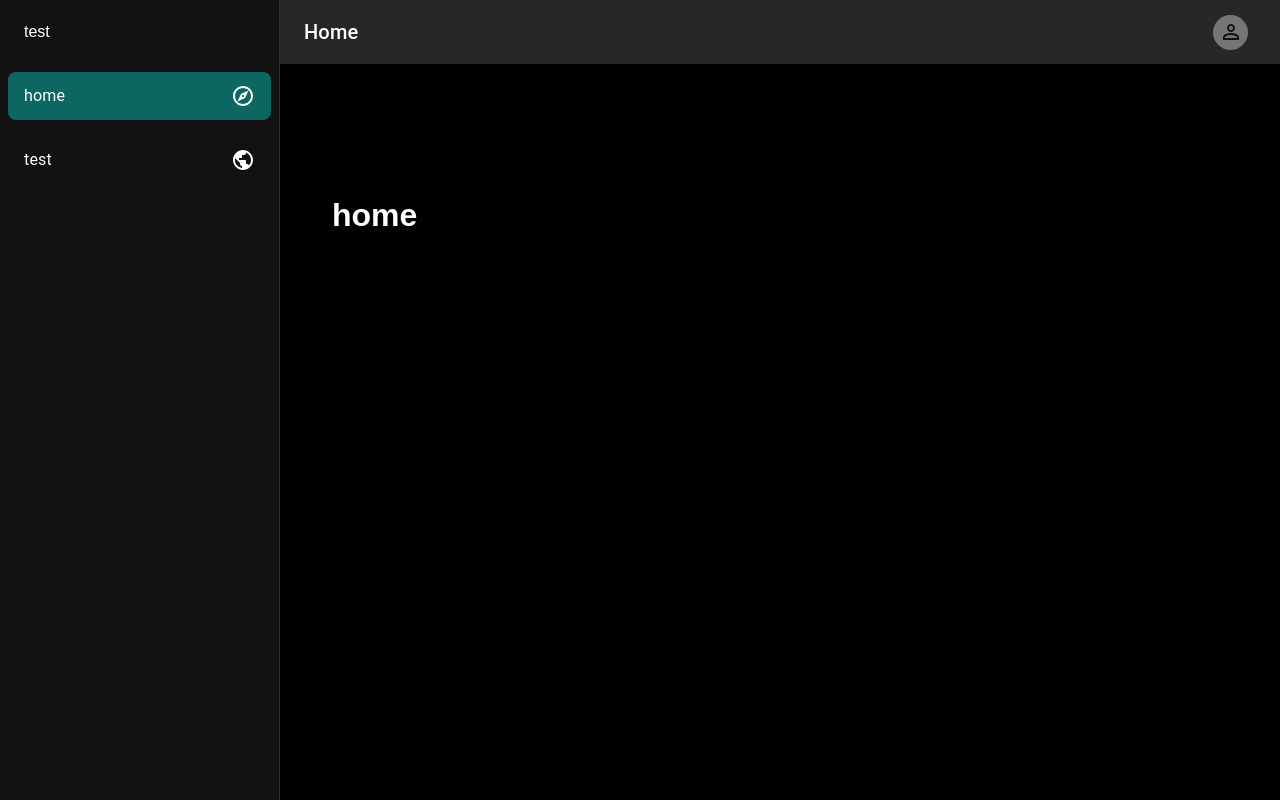
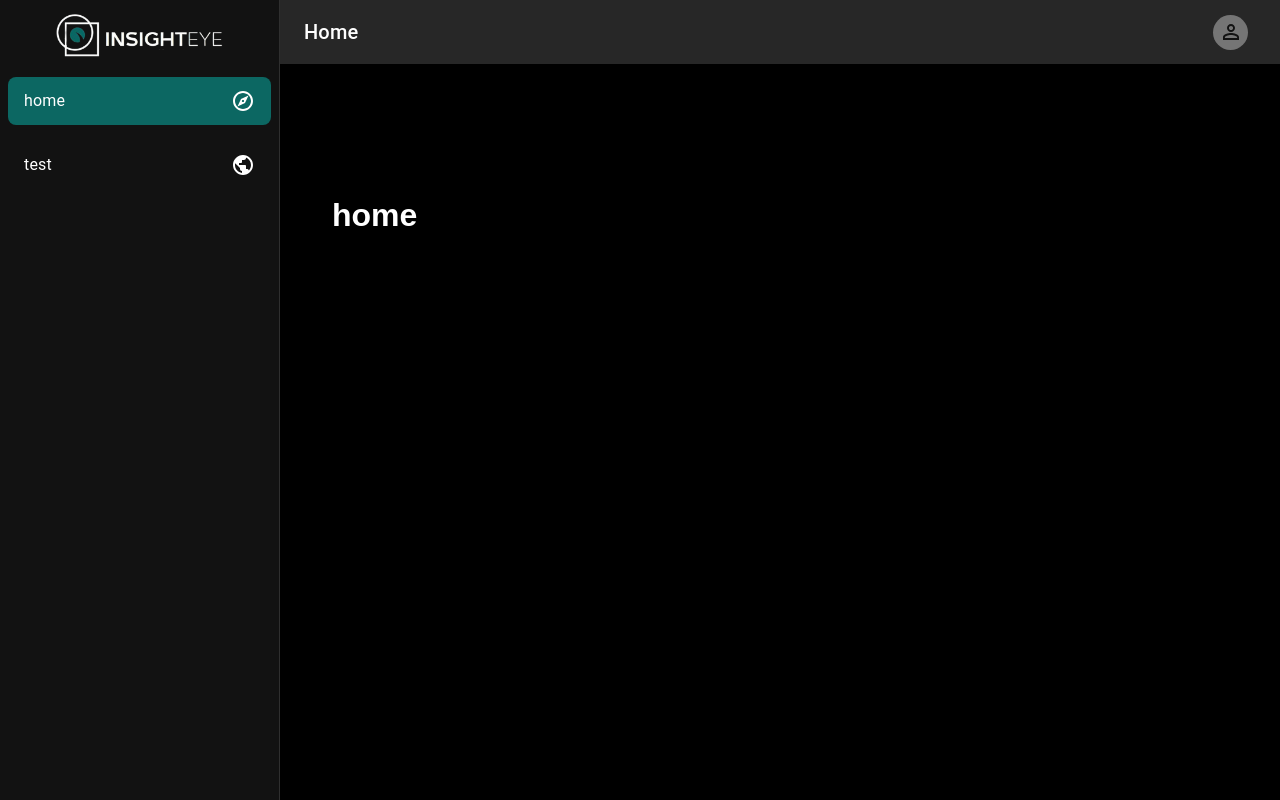
Before and after one commit to randa-11295/Insight-eye, a React (Create React App) app: page / in a window 1280 px wide. Built offline with nearby package versions, Linux system fonts and the light colour scheme.

Commit message:
add logo to content nav

```diff
--- a/src/Components/Navbar/ContentNav.js
+++ b/src/Components/Navbar/ContentNav.js
@@ -11,7 +11,7 @@ import {
   ListItemText,
 } from "@mui/material";
 import { v4 as uuid } from "uuid";
-
+import logoImg from "../../Images/logo.png"
 const ContentNav = (props) => {
   let location = useLocation();
 
@@ -27,7 +27,9 @@ const ContentNav = (props) => {
 
   return (
     <Box sx={boxStyle}>
-      <Toolbar sx={logoStyle} onClick={() => { console.log("logo") }}>test</Toolbar>
+      <Toolbar sx={logoStyle} onClick={() => { console.log("logo") }}>
+        <img src={logoImg} alt="logo"  style={{width : "75%" , margin : " 10px auto"}}
+        /></Toolbar>
       {navbarContentArr.map((el) => (
         <Box px={1} key={uuid()} >
           <List   >
```
Also changed, not shown: src/Images/logo.png, 1 other file (tests, documents, lock files or other folders).
